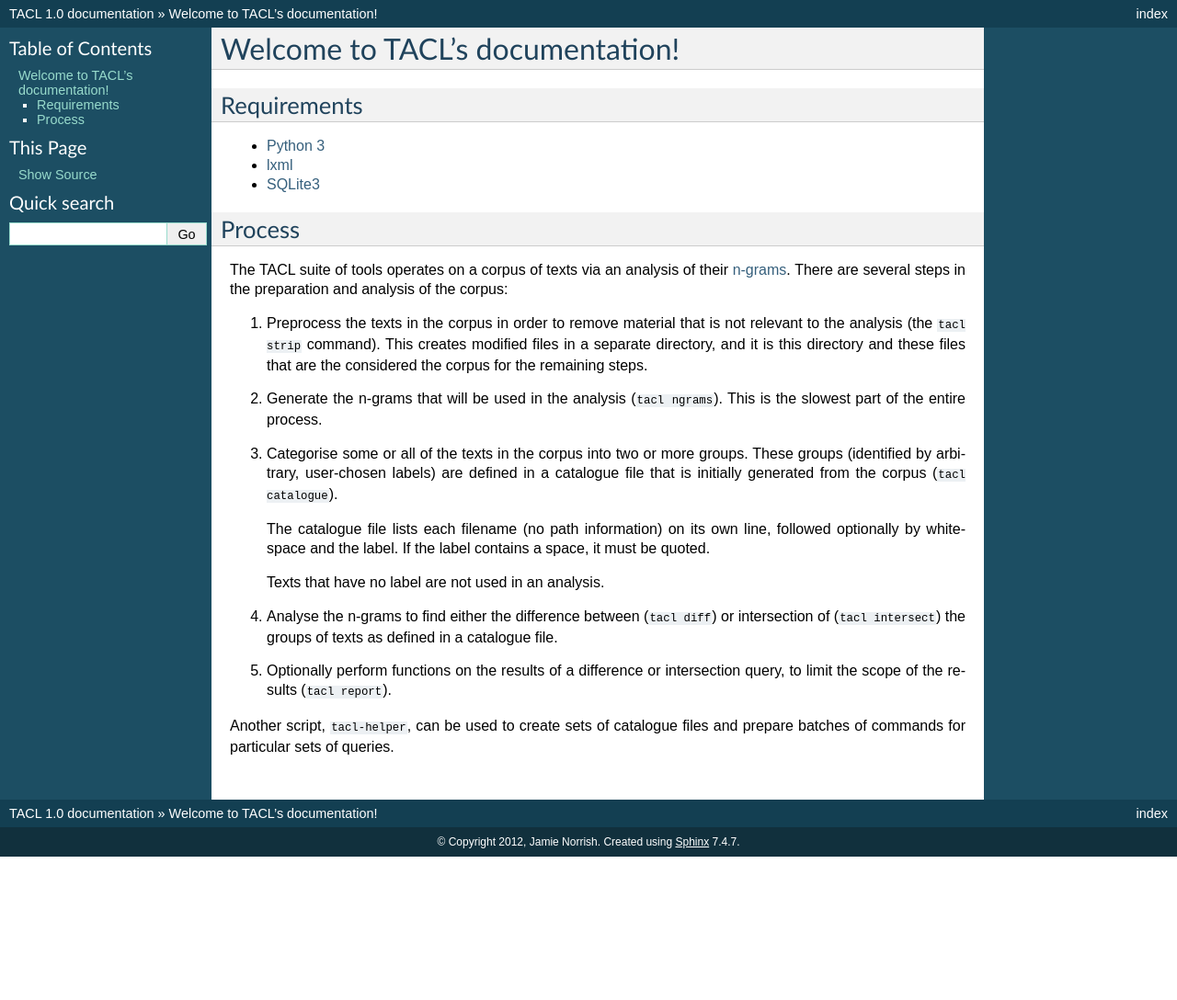
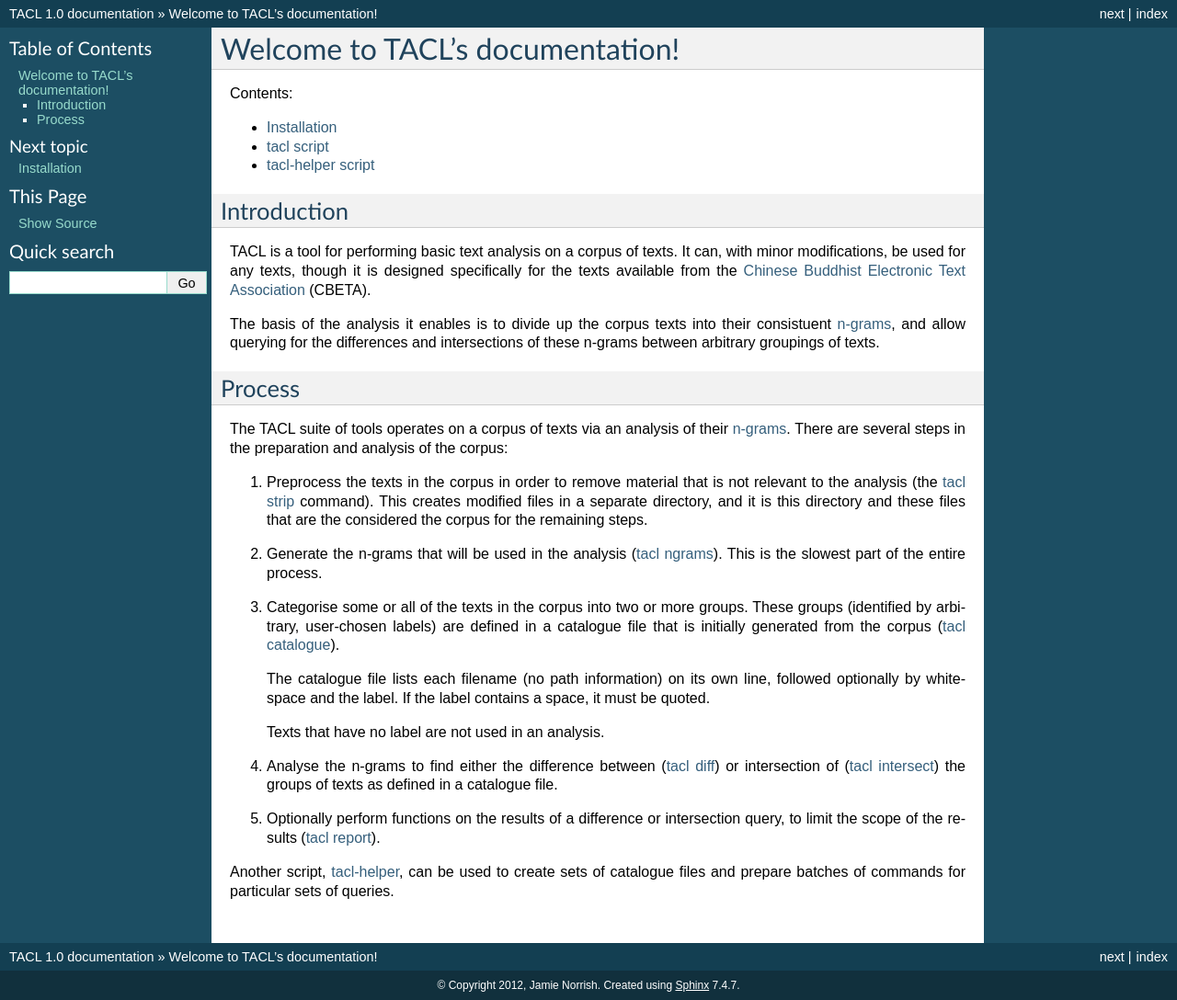
Before and after one commit to ajenhl/tacl, a Sphinx documentation site: the page built from docs/source/index.rst, in a window 1280 px wide. Shown: the whole page at 92% size. Built offline with Sphinx 7.4.7, drawn with Linux system fonts in a browser that asks for light colours; before the commit the page ends 932 px from its top, so only the background shows below that.

Commit message:
Added automatic documentation for tacl and tacl-helper scripts. Reworked index page, putting installation instructions in their own page.

```diff
--- a/docs/source/conf.py
+++ b/docs/source/conf.py
@@ -25,7 +25,8 @@ import sys, os
 
 # Add any Sphinx extension module names here, as strings. They can be extensions
 # coming with Sphinx (named 'sphinx.ext.*') or your custom ones.
-extensions = ['sphinx.ext.autodoc', 'sphinx.ext.viewcode']
+extensions = ['sphinx.ext.autodoc', 'sphinx.ext.viewcode',
+              'sphinxcontrib.programoutput']
 
 # Add any paths that contain templates here, relative to this directory.
 templates_path = ['_templates']
--- a/docs/source/index.rst
+++ b/docs/source/index.rst
@@ -6,12 +6,29 @@
 Welcome to TACL's documentation!
 ================================
 
-Requirements
+Contents:
+
+.. toctree::
+   :maxdepth: 1
+
+   installation
+   scripts/tacl
+   scripts/tacl-helper
+
+
+Introduction
 ------------
 
-* `Python 3`_
-* `lxml`_
-* `SQLite3`_
+TACL is a tool for performing basic text analysis on a corpus of
+texts. It can, with minor modifications, be used for any texts, though
+it is designed specifically for the texts available from the `Chinese
+Buddhist Electronic Text Association`_ (CBETA).
+
+The basis of the analysis it enables is to divide up the corpus texts
+into their consistuent `n-grams`_, and allow querying for the
+differences and intersections of these n-grams between arbitrary
+groupings of texts.
+
 
 Process
 -------
@@ -20,36 +37,36 @@ The TACL suite of tools operates on a corpus of texts via an analysis
 of their `n-grams`_. There are several steps in the preparation and
 analysis of the corpus:
 
-1. Preprocess the texts in the corpus in order to remove material
-   that is not relevant to the analysis (the ``tacl strip``
-   command). This creates modified files in a separate directory,
-   and it is this directory and these files that are the considered
-   the corpus for the remaining steps.
-2. Generate the n-grams that will be used in the analysis (``tacl
-   ngrams``). This is the slowest part of the entire process.
+1. Preprocess the texts in the corpus in order to remove material that
+   is not relevant to the analysis (the :doc:`tacl strip
+   </scripts/tacl-strip>` command). This creates modified files in a
+   separate directory, and it is this directory and these files that
+   are the considered the corpus for the remaining steps.
+2. Generate the n-grams that will be used in the analysis (:doc:`tacl
+   ngrams </scripts/tacl-ngrams>`). This is the slowest part of the
+   entire process.
 3. Categorise some or all of the texts in the corpus into two or more
    groups. These groups (identified by arbitrary, user-chosen labels)
    are defined in a catalogue file that is initially generated from
-   the corpus (``tacl catalogue``).
+   the corpus (:doc:`tacl catalogue </scripts/tacl-catalogue>`).
 
    The catalogue file lists each filename (no path information) on its
    own line, followed optionally by whitespace and the label. If the
    label contains a space, it must be quoted.
 
    Texts that have no label are not used in an analysis.
-4. Analyse the n-grams to find either the difference between (``tacl
-   diff``) or intersection of (``tacl intersect``) the groups of texts
-   as defined in a catalogue file.
+4. Analyse the n-grams to find either the difference between
+   (:doc:`tacl diff <scripts/tacl-diff>`) or intersection of
+   (:doc:`tacl intersect </scripts/tacl-intersect>`) the groups of
+   texts as defined in a catalogue file.
 5. Optionally perform functions on the results of a difference or
-   intersection query, to limit the scope of the results (``tacl
-   report``).
+   intersection query, to limit the scope of the results (:doc:`tacl
+   report </scripts/tacl-report>`).
 
-Another script, ``tacl-helper``, can be used to create sets of
-catalogue files and prepare batches of commands for particular sets of
-queries.
+Another script, :doc:`tacl-helper </scripts/tacl-helper>`, can be used
+to create sets of catalogue files and prepare batches of commands for
+particular sets of queries.
 
 
-.. _Python 3: http://www.python.org/
-.. _lxml: http://lxml.de/
-.. _SQLite3: http://www.sqlite.org/
+.. _Chinese Buddhist Electronic Text Association: http://www.cbeta.org/
 .. _n-grams: http://en.wikipedia.org/wiki/N-gram
--- /dev/null
+++ b/docs/source/scripts/tacl-catalogue.rst
@@ -0,0 +1,4 @@
+tacl catalogue
+==============
+
+.. program-output:: tacl catalogue -h
--- /dev/null
+++ b/docs/source/scripts/tacl-diff.rst
@@ -0,0 +1,4 @@
+tacl diff
+=========
+
+.. program-output:: tacl diff -h
--- /dev/null
+++ b/docs/source/scripts/tacl-helper-text-against-corpus.rst
@@ -0,0 +1,4 @@
+tacl-helper text-against-corpus
+===============================
+
+.. program-output:: tacl-helper text-against-corpus -h
--- /dev/null
+++ b/docs/source/scripts/tacl-helper-text-in-corpus.rst
@@ -0,0 +1,4 @@
+tacl-helper text-in-corpus
+==========================
+
+.. program-output:: tacl-helper text-in-corpus -h
--- /dev/null
+++ b/docs/source/scripts/tacl-intersect.rst
@@ -0,0 +1,4 @@
+tacl intersect
+==============
+
+.. program-output:: tacl intersect -h
--- /dev/null
+++ b/docs/source/scripts/tacl-ngrams.rst
@@ -0,0 +1,4 @@
+tacl ngrams
+===========
+
+.. program-output:: tacl ngrams -h
--- /dev/null
+++ b/docs/source/scripts/tacl-report.rst
@@ -0,0 +1,4 @@
+tacl report
+===========
+
+.. program-output:: tacl report -h
--- /dev/null
+++ b/docs/source/scripts/tacl-strip.rst
@@ -0,0 +1,4 @@
+tacl strip
+==========
+
+.. program-output:: tacl strip -h
```
Also changed, not shown: docs/source/installation.rst (added, +17 -0 lines), docs/source/scripts/tacl-helper.rst (added, +10 -0 lines), docs/source/scripts/tacl.rst (added, +16 -0 lines).
